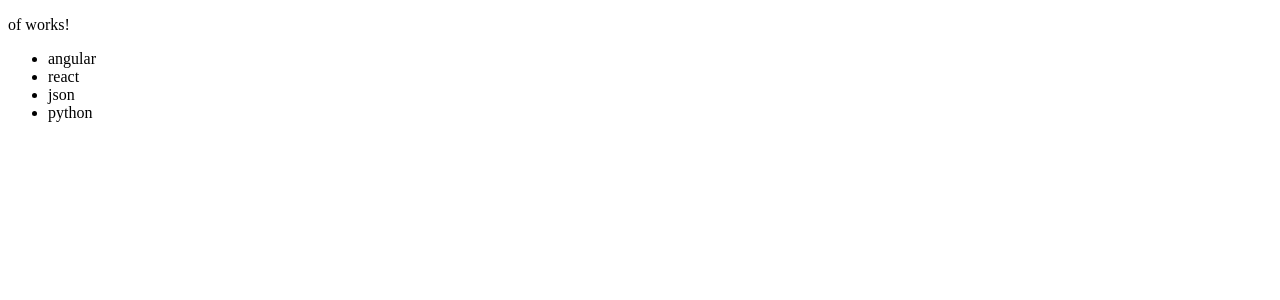
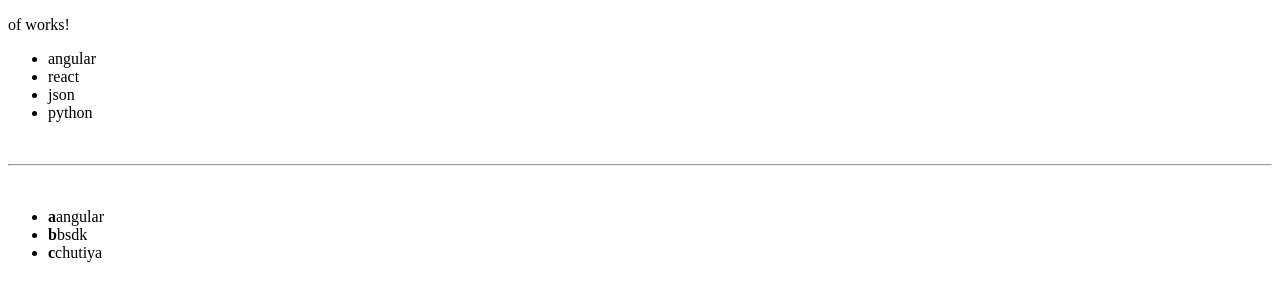
Before and after one commit to Digital-Trainee/rxjs, an Angular app: page /of in a window 1280 px wide. Shown: the top 300 px of the page. Built offline with nearby package versions, Linux system fonts and the light colour scheme.

Commit message:
modified of component add object example

```diff
--- a/src/app/of/of.component.html
+++ b/src/app/of/of.component.html
@@ -1,2 +1,11 @@
 <p>of works!</p>
 <ul id="hellojs"></ul>
+
+<br>
+<hr>
+<br>
+<ul>
+  <li><strong>a</strong>{{ objectdata.a }}</li>
+  <li><strong>b</strong>{{ objectdata.b }}</li>
+  <li><strong>c</strong>{{ objectdata.c }}</li>
+</ul>
--- a/src/app/of/of.component.ts
+++ b/src/app/of/of.component.ts
@@ -10,6 +10,7 @@ import { of, Subscription } from 'rxjs';
 })
 export class OfComponent {
   ofsubscription:Subscription | undefined;
+  objectdata:any;
 
   constructor()
   {
@@ -26,6 +27,13 @@ export class OfComponent {
       ofc.innerHTML = res;
       document.getElementById('hellojs')?.appendChild(ofc)
     })
+
+
+    // let object example because object store key and value
+    of({a:'angular',b:'bsdk',c:'chutiya'}).subscribe((res:any)=>{
+      console.log(res);
+      this.objectdata = res;
+    })
   }
 
 
```
